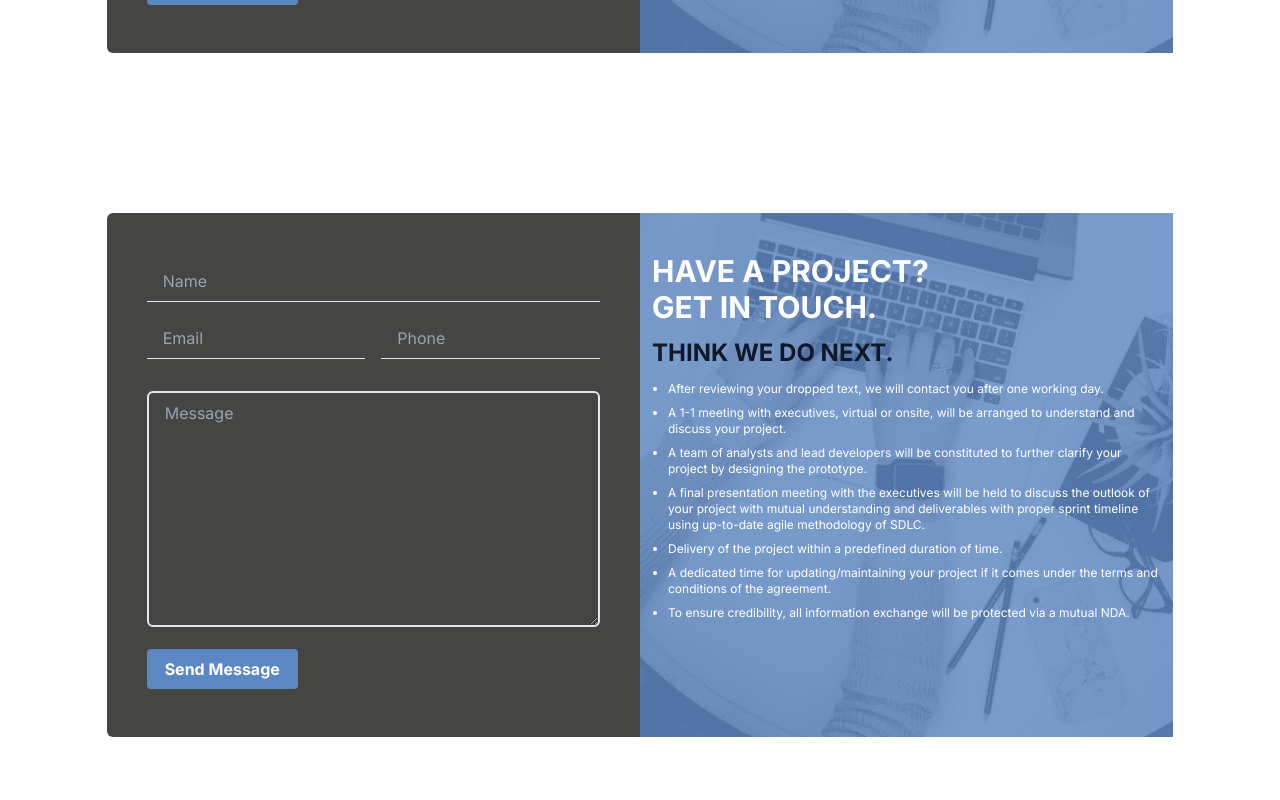
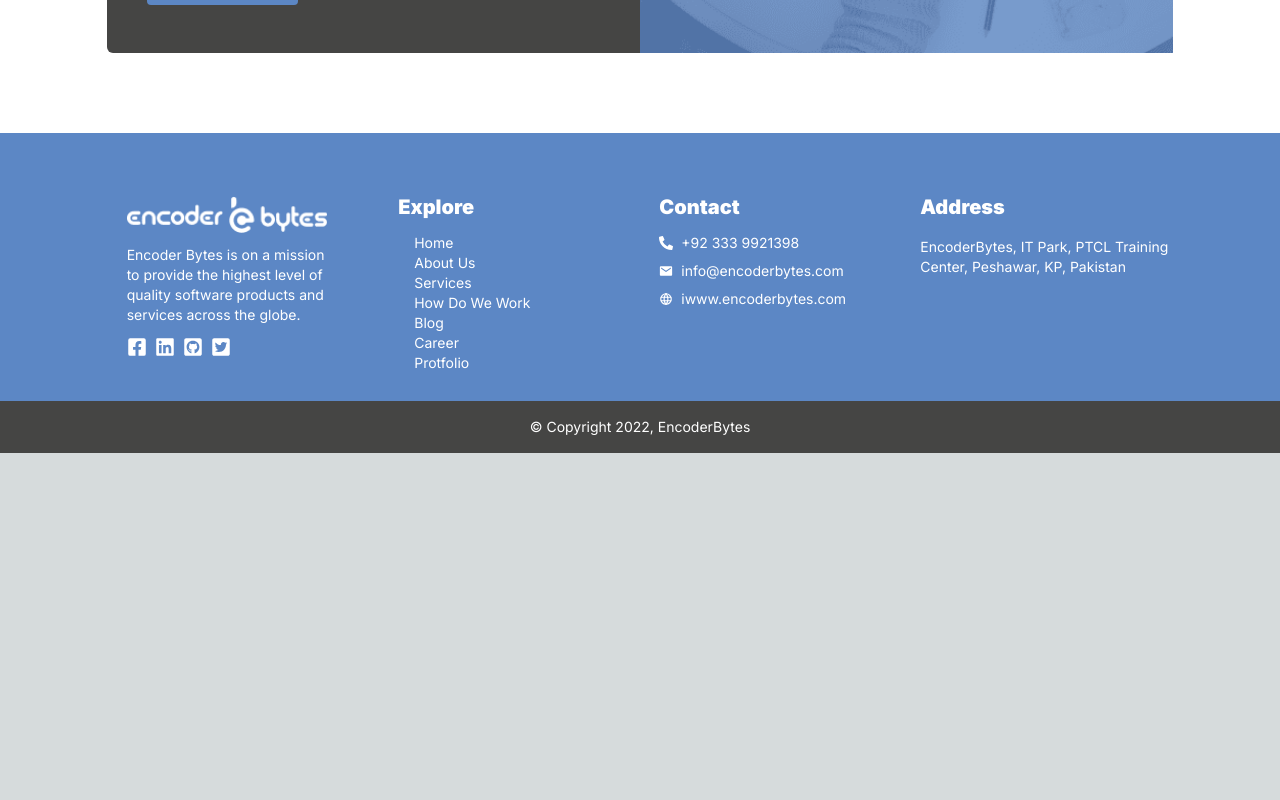
Before and after one commit to shahzad11khan/Encoderbytes, a Next.js app: page / in a window 1280 px wide. Shown: the part 7120-7920 px from the top of the page. After the commit the page ends 7573 px from the top, so only its background shows below. Built offline with nearby package versions, Linux system fonts and the light colour scheme.

Commit message:
team card update

```diff
--- a/src/app/page.js
+++ b/src/app/page.js
@@ -521,7 +521,7 @@ export default function Home() {
       {/* Slider */}
       <Carousal />
       <Contactform />
-      <Contactform />
+      {/* <Contactform /> */}
     </div>
   );
 }
```
